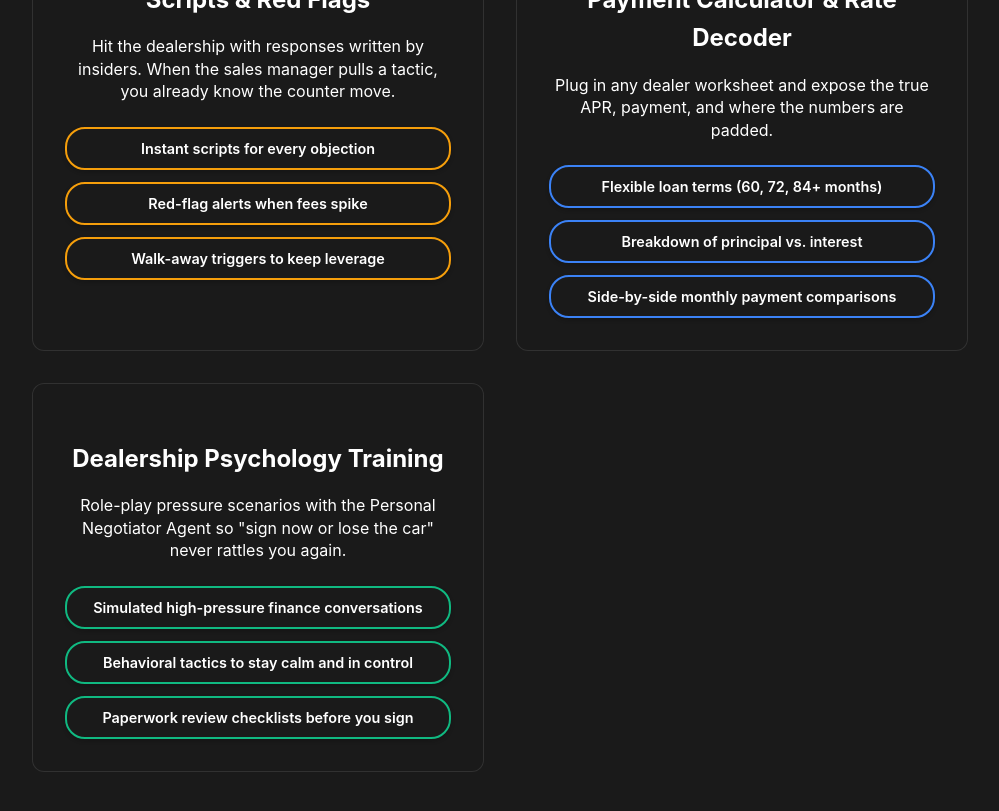
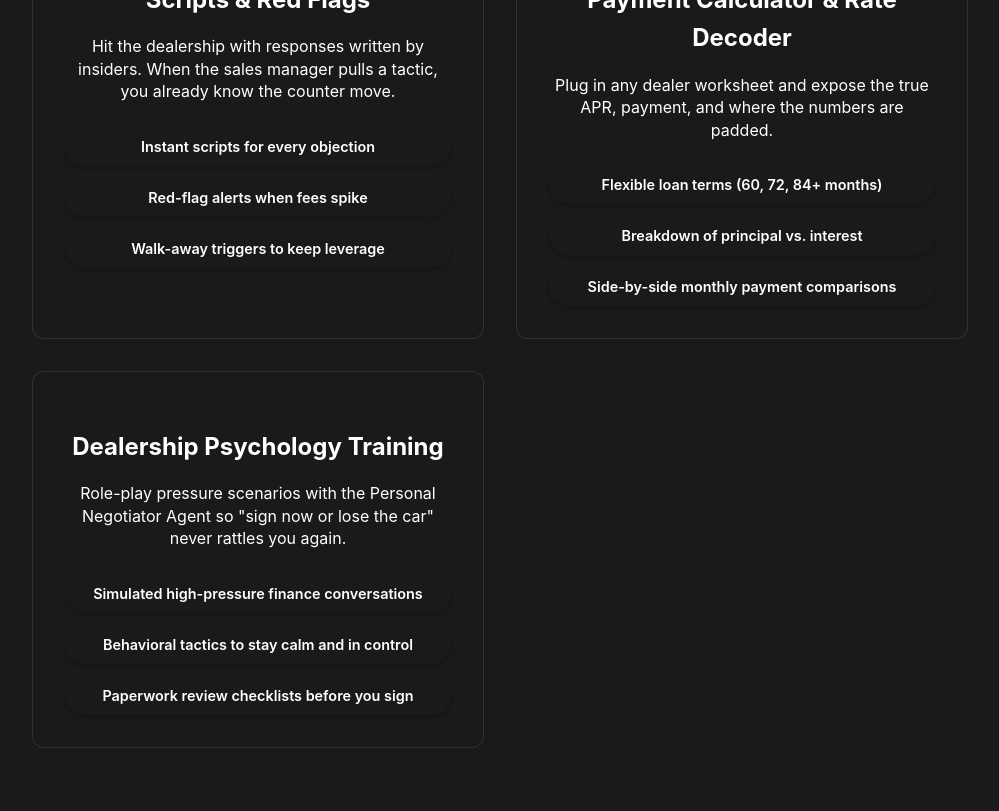
Before and after one commit to destrainer-bit/My-Car-Deal-Coach, a React (Vite) app: page / in a window 1280 px wide. Shown: the part 2260-3071 px from the top of the page, without its empty margins (114-1113 px from the left). Built offline with nearby package versions, Linux system fonts and the light colour scheme; no server answers.

Commit message:
Fix pill colors: use !important to override CSS class conflicts

```diff
--- a/src/pages/Onboarding.jsx
+++ b/src/pages/Onboarding.jsx
@@ -290,15 +290,17 @@ function Onboarding({ onStart }) {
 
                   return (
                     <div key={point} style={{
-                      background: pillBg,
-                      border: `2px solid ${pillBorder}`,
+                      background: `${pillBg} !important`,
+                      border: `2px solid ${pillBorder} !important`,
                       borderRadius: '20px',
                       padding: '0.5rem 1rem',
                       fontSize: '0.9rem',
-                      color: pillColor,
+                      color: `${pillColor} !important`,
                       textAlign: 'center',
                       fontWeight: '600',
-                      boxShadow: '0 2px 4px rgba(0,0,0,0.2)'
+                      boxShadow: '0 2px 4px rgba(0,0,0,0.2)',
+                      display: 'inline-block',
+                      width: '100%'
                     }}>
                       {point}
                     </div>
```
